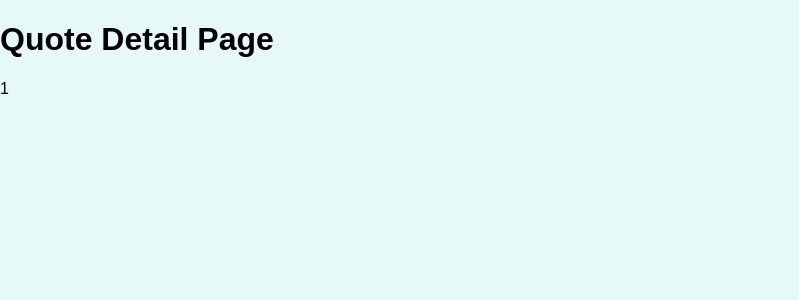
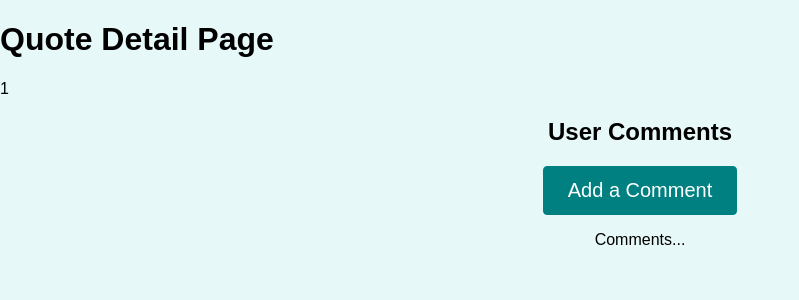
Before and after one commit to Master1624/ReactJS-Routes-Practice, a React (Create React App) app: page /quotes/1/comments in a window 1280 px wide. Shown: the top 300 px of the page, without its empty margins (0-799 px from the left). Built offline with nearby package versions, Linux system fonts and the light colour scheme.

Commit message:
Nested Routes

```diff
--- a/src/components/pages/QuoteDetail.js
+++ b/src/components/pages/QuoteDetail.js
@@ -1,13 +1,17 @@
 import { useParams } from "react-router-dom";
 import { Fragment } from "react";
+import { Route } from "react-router-dom";
+import Comments from "../comments/Comments";
 
 const QuoteDetail = () => {
-  const params = useParams()
+  const params = useParams();
   return (
     <Fragment>
       <h1>Quote Detail Page</h1>
       <p>{params.quoteId}</p>
-
+      <Route path='/quotes/:quoteId/comments'>
+        <Comments />
+      </Route>
     </Fragment>
   );
 };
```
